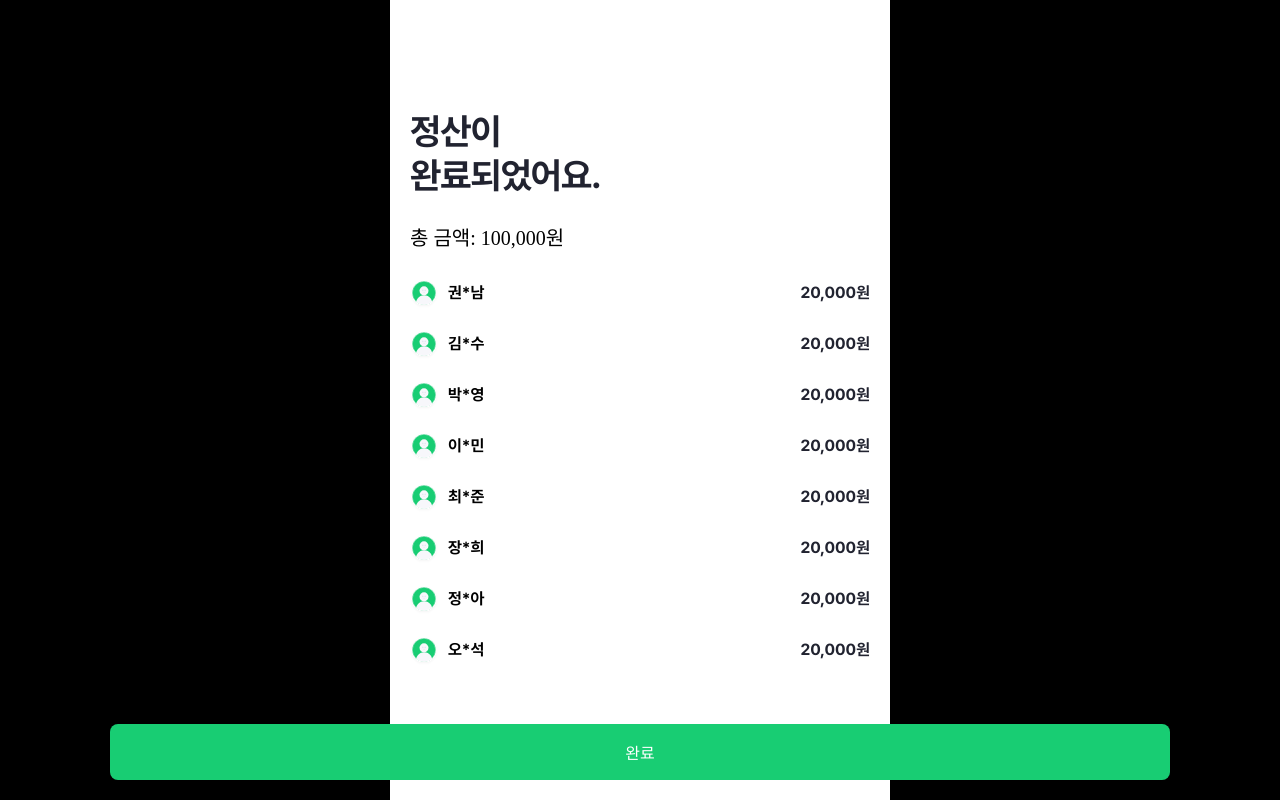
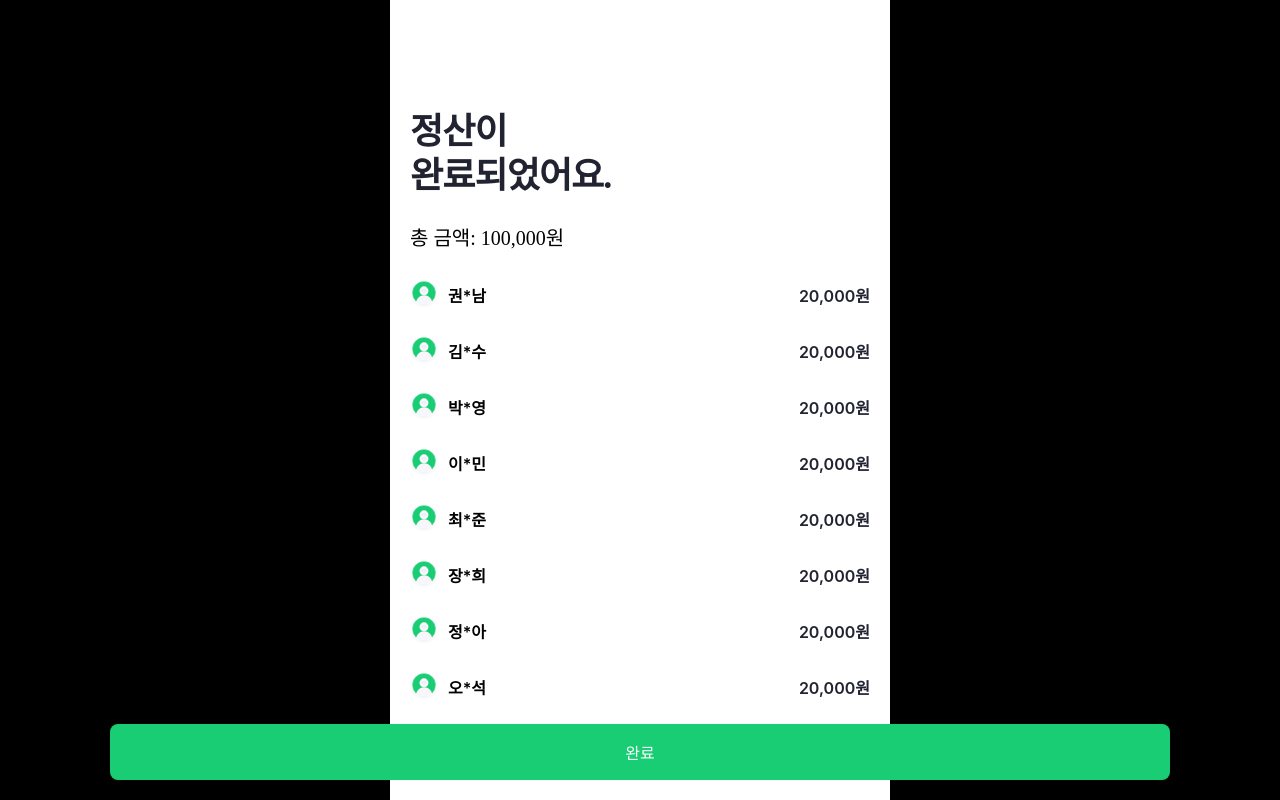
Before and after one commit to kmgnw/time-tag_web, a React (Create React App) app: page /pay-completed in a window 1280 px wide. Built offline with nearby package versions, Linux system fonts and the light colour scheme.

Commit message:
폰트 적용

```diff
--- a/src/entities/Pay/ui/QRCode.jsx
+++ b/src/entities/Pay/ui/QRCode.jsx
@@ -119,7 +119,7 @@ const UnlockText = styled.span`
 const InfoText = styled.div`
 font-size: 12px;
 margin-top: 12px;
-font-weight: 350;
+font-family: 'Pretendard-Thin';
 position: absolute;
 top: 190px;
 line-height: 1.5;
--- a/src/index.css
+++ b/src/index.css
@@ -15,23 +15,22 @@ body {
 }
 
 @font-face {
-  font-family: 'Pretendard';
+  font-family: 'Pretendard-Regular';
   src: url('./assets/fonts/Pretendard-Regular.woff2') format('woff2');
 
-  font-weight: 400;
   font-style: normal;
 }
 
 @font-face {
-  font-family: 'Pretendard';
+  font-family: 'Pretendard-Bold';
   src: url('./assets/fonts/Pretendard-Bold.woff2') format('woff2');
-  font-weight: 500;
+
   font-style: normal;
 }
 
 @font-face {
-  font-family: 'Pretendard';
+  font-family: 'Pretendard-Thin';
   src: url('./assets/fonts/Pretendard-Thin.woff2') format('woff2');
-  font-weight: 200;
+
   font-style: normal;
 }
--- a/src/pages/Pay.jsx
+++ b/src/pages/Pay.jsx
@@ -87,17 +87,15 @@ const StyledBlurView = styled.div`
     padding: 20px;
 `;
 
-const MainTitle = styled.h1`
+const MainTitle = styled.div`
     font-size: 20px;
-    font-weight: 500;
-    font-family: "Pretendard-600";
-    margin-bottom: -20px;
+    font-family: "Pretendard-Bold";
+    margin-bottom: 0px;
 `;
 
-const SubTitle = styled.h2`
+const SubTitle = styled.div`
     font-size: 56px;
-    font-weight: 500;
-    font-family: "Pretendard-500";
+    font-family: "Pretendard-Regular";
     margin-bottom: 50px;
 `;
 
--- a/src/pages/PayProcessing.jsx
+++ b/src/pages/PayProcessing.jsx
@@ -52,19 +52,18 @@ const MainLayout = styled.div`
 
 const MainTitle = styled.div`
   color: #212330;
-  font-family: Pretendard;
+  font-family: "Pretendard-Bold";
   font-size: 36px;
   font-style: normal;
-  font-weight: 600;
   line-height: 44px; /* 122.222% */
   letter-spacing: -0.9px;
   margin-top: 110px;
   margin-bottom: 24px;
 `;
 
-const Price = styled.p`
+const Price = styled.div`
   font-size: 20px;
-  font-family: "Pretendard-400";
+  font-family: "Pretendard-Regular";
   margin-bottom: 32px;
 `;
 
```
